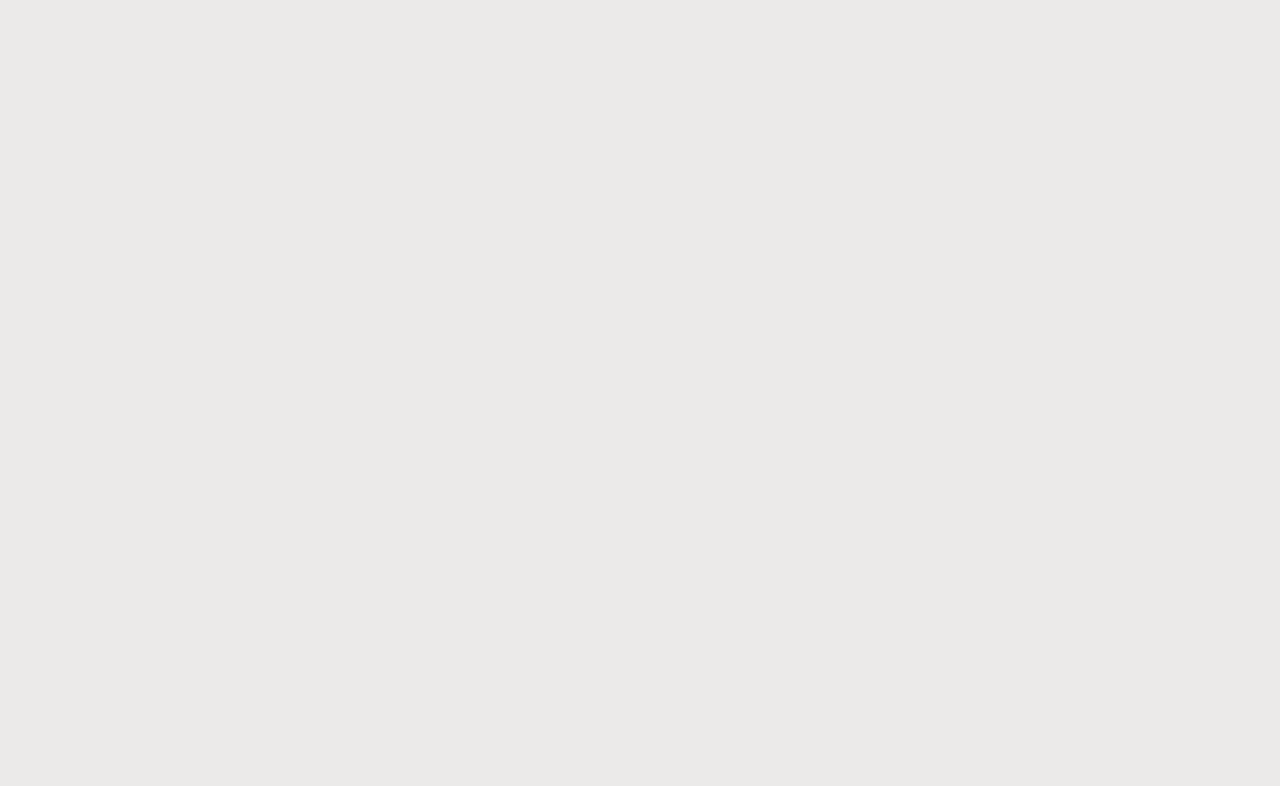
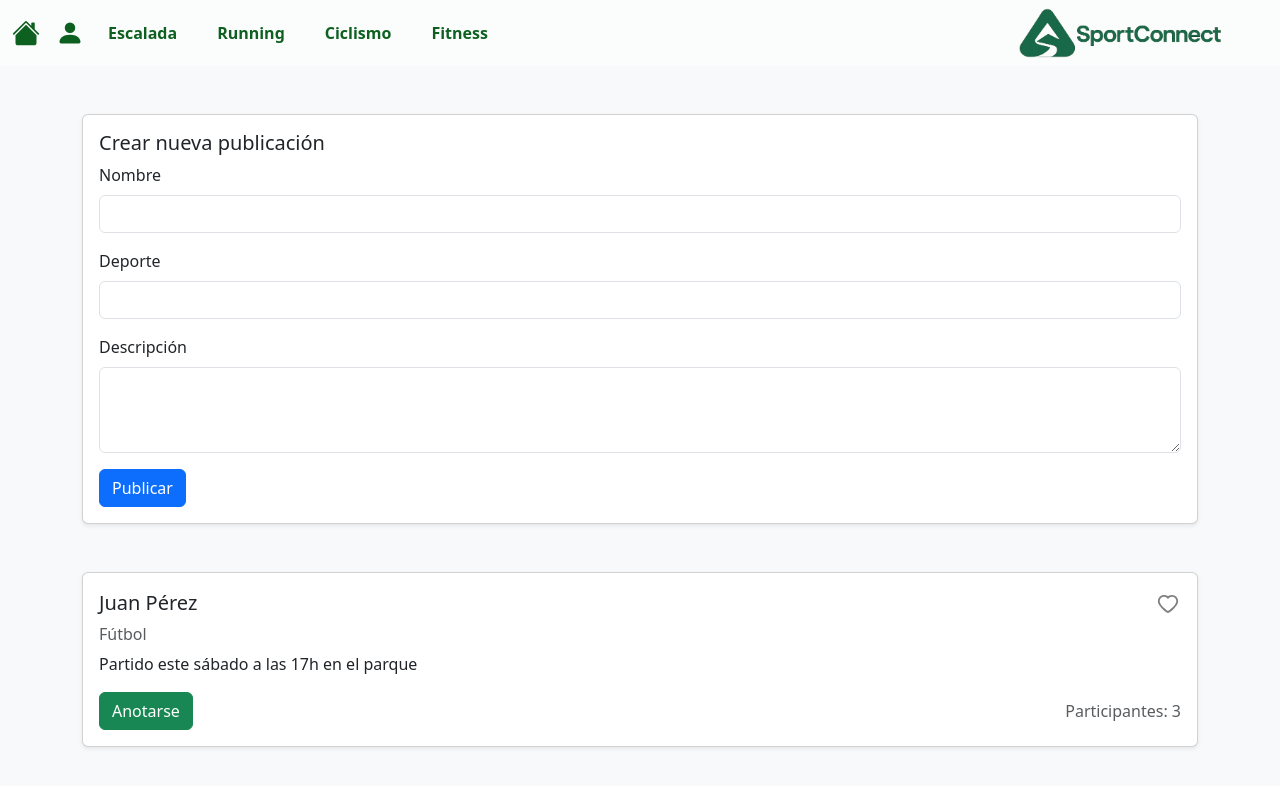
Before and after one commit to 4GeeksAcademy/SportConnect-G1, a React (Vite) app in the folder aventura-social/frontend/: page /feed in a window 1280 px wide. Before the commit this address had no page. Shown: the top 786 px of the page. Built offline with nearby package versions, Linux system fonts and the light colour scheme.

Commit message:
Feed casi terminado

```diff
--- a/aventura-social/frontend/src/App.jsx
+++ b/aventura-social/frontend/src/App.jsx
@@ -7,7 +7,7 @@ import CreateEvent from './pages/CreateEvent';
 import Home from './pages/Home';
 import Profile from './pages/Profile';
 import Register from './pages/Register';
-// import Feed from "./pages/Feed"
+import Feed from "./pages/Feed"
 
 function App() {
   return (
@@ -18,7 +18,7 @@ function App() {
         <Route path="/create-event" element={<CreateEvent />} />
         <Route path="/profile" element={<Profile />} />
         <Route path="/register" element={<Register />} />
-        {/* <Route path="/feed" element={<Feed />} /> */}
+        <Route path="/feed" element={<Feed />} />
       </Routes>
     </Router>
   );
--- /dev/null
+++ b/aventura-social/frontend/src/components/CreatePost.jsx
@@ -0,0 +1,78 @@
+// src/components/CreatePost.jsx
+import React, { useState } from "react";
+
+const CreatePost = ({ setPosts }) => {
+    const [form, setForm] = useState({
+        user: "",
+        sport: "",
+        description: "",
+    });
+
+    const handleChange = (e) => {
+        setForm({ ...form, [e.target.name]: e.target.value });
+    };
+
+    const handleSubmit = (e) => {
+        e.preventDefault();
+
+        const newPost = {
+            id: Date.now(),
+            ...form,
+            isFavorite: false,
+            participants: 0,
+        };
+
+        setPosts(prev => [newPost, ...prev]);
+
+        // Reset form
+        setForm({ user: "", sport: "", description: "" });
+    };
+
+    return (
+        <div className="card mb-5 shadow-sm">
+            <div className="card-body">
+                <h5 className="card-title">Crear nueva publicación</h5>
+                <form onSubmit={handleSubmit}>
+                    <div className="mb-3">
+                        <label className="form-label">Nombre</label>
+                        <input
+                            type="text"
+                            className="form-control"
+                            name="user"
+                            value={form.user}
+                            onChange={handleChange}
+                            required
+                        />
+                    </div>
+                    <div className="mb-3">
+                        <label className="form-label">Deporte</label>
+                        <input
+                            type="text"
+                            className="form-control"
+                            name="sport"
+                            value={form.sport}
+                            onChange={handleChange}
+                            required
+                        />
+                    </div>
+                    <div className="mb-3">
+                        <label className="form-label">Descripción</label>
+                        <textarea
+                            className="form-control"
+                            name="description"
+                            rows="3"
+                            value={form.description}
+                            onChange={handleChange}
+                            required
+                        ></textarea>
+                    </div>
+                    <button type="submit" className="btn btn-primary">
+                        Publicar
+                    </button>
+                </form>
+            </div>
+        </div>
+    );
+};
+
+export default CreatePost;
--- a/aventura-social/frontend/src/components/Navbar.jsx
+++ b/aventura-social/frontend/src/components/Navbar.jsx
@@ -6,12 +6,13 @@ import "../styles/Navbar.css";
 const Navbar = () => {
   return (
     <nav
-      className="navbar navbar-expand-lg navbar-light"
+      className="navbar navbar-expand-lg navbar-light "
       style={{
         backgroundColor: "rgba(255, 255, 255, 0.5)",
         paddingTop: "0.2rem",
         paddingBottom: "0.2rem",
-        position: "relative",
+        position: "abolute",
+
       }}
     >
       <div className="container-fluid d-flex align-items-center">
--- /dev/null
+++ b/aventura-social/frontend/src/components/PostCard.jsx
@@ -0,0 +1,41 @@
+// src/components/PostCard.jsx
+import React from "react";
+import { AiFillHeart, AiOutlineHeart } from "react-icons/ai";
+
+
+const PostCard = ({ post, onToggleFavorite, onJoin }) => {
+    return (
+        <div className="card mb-4 shadow-sm">
+            <div className="card-body">
+                <div className="d-flex justify-content-between align-items-center mb-2">
+                    <h5 className="card-title mb-0">{post.user}</h5>
+                    <button
+                        className="btn btn-link p-0"
+                        onClick={onToggleFavorite}
+                        aria-label="Marcar como favorito"
+                    >
+                        {post.isFavorite ? (
+                            <AiFillHeart color="red" size={24} />
+                        ) : (
+                            <AiOutlineHeart color="gray" size={24} />
+                        )}
+                    </button>
+                </div>
+
+                <h6 className="text-muted">{post.sport}</h6>
+                <p className="card-text">{post.description}</p>
+
+                <div className="d-flex justify-content-between align-items-center">
+                    <button className="btn btn-success" onClick={onJoin}>
+                        Anotarse
+                    </button>
+                    <span className="text-muted">
+                        Participantes: {post.participants}
+                    </span>
+                </div>
+            </div>
+        </div>
+    );
+};
+
+export default PostCard;
--- a/aventura-social/frontend/src/pages/Feed.jsx
+++ b/aventura-social/frontend/src/pages/Feed.jsx
@@ -0,0 +1,57 @@
+import React, { useState, useEffect } from "react";
+import Navbar from "../components/Navbar";
+import PostCard from "../components/PostCard";
+import CreatePost from "../components/CreatePost";
+
+const Feed = () => {
+    const [posts, setPosts] = useState([]);
+    const [isLoggedIn, setIsLoggedIn] = useState(true); // Simulación del login
+
+    useEffect(() => {
+        // Acá tiene que ir el fetch a la API para traer las publicaciones
+        setPosts([
+            {
+                id: 1,
+                user: "Juan Pérez",
+                sport: "Fútbol",
+                description: "Partido este sábado a las 17h en el parque",
+                isFavorite: false,
+                participants: 3,
+            },
+            // Acá se pueden poner más publicaciones
+        ]);
+    }, []);
+
+    const handleToggleFavorite = (id) => {
+        setPosts(posts.map(post =>
+            post.id === id ? { ...post, isFavorite: !post.isFavorite } : post
+        ));
+    };
+
+    const handleJoin = (id) => {
+        setPosts(posts.map(post =>
+            post.id === id ? { ...post, participants: post.participants + 1 } : post
+        ));
+    };
+
+    return (
+        <div className="bg-light min-vh-100">
+            <Navbar />
+
+            <div className="container mt-5">
+                {isLoggedIn && <CreatePost setPosts={setPosts} />}
+
+                {posts.map(post => (
+                    <PostCard
+                        key={post.id}
+                        post={post}
+                        onToggleFavorite={() => handleToggleFavorite(post.id)}
+                        onJoin={() => handleJoin(post.id)}
+                    />
+                ))}
+            </div>
+        </div>
+    );
+};
+
+export default Feed;
--- a/aventura-social/frontend/src/pages/Login.jsx
+++ b/aventura-social/frontend/src/pages/Login.jsx
@@ -3,6 +3,7 @@ import "bootstrap/dist/css/bootstrap.min.css";
 import "../styles/Login.css";
 import { Link } from "react-router-dom";
 import Navbar from "../components/Navbar";
+
 
 
 
@@ -38,7 +39,7 @@ const Login = () => {
                             </div>
                             <div className="mb-4">
                                 <label htmlFor="password" className="form-label text-black">Password</label>
-                                <input type="password" className="form-control" id="password" placeholder="xxxxxxxx" />
+                                <input type="password" className="form-control" id="password" placeholder="xxxxxx" />
                             </div>
                             <button type="submit" className="btn btn-light w-100 text-white bg-success">Log in</button>
                         </form>
--- a/aventura-social/frontend/src/pages/Register.jsx
+++ b/aventura-social/frontend/src/pages/Register.jsx
@@ -57,6 +57,7 @@ const Register = () => {
                                 className="form-control"
                                 id="name"
                                 name="name"
+                                placeholder="Name"
                                 value={formData.name}
                                 onChange={handleChange}
                                 required
@@ -69,6 +70,7 @@ const Register = () => {
                                 className="form-control"
                                 id="email"
                                 name="email"
+                                placeholder="Email"
                                 value={formData.email}
                                 onChange={handleChange}
                                 required
@@ -81,6 +83,7 @@ const Register = () => {
                                 className="form-control"
                                 id="password"
                                 name="password"
+                                placeholder="xxxxxx"
                                 value={formData.password}
                                 onChange={handleChange}
                                 required
```
Also changed, not shown: aventura-social/frontend/src/components/EventForm.jsx (deleted), aventura-social/frontend/src/components/Eventcard.jsx (deleted).
